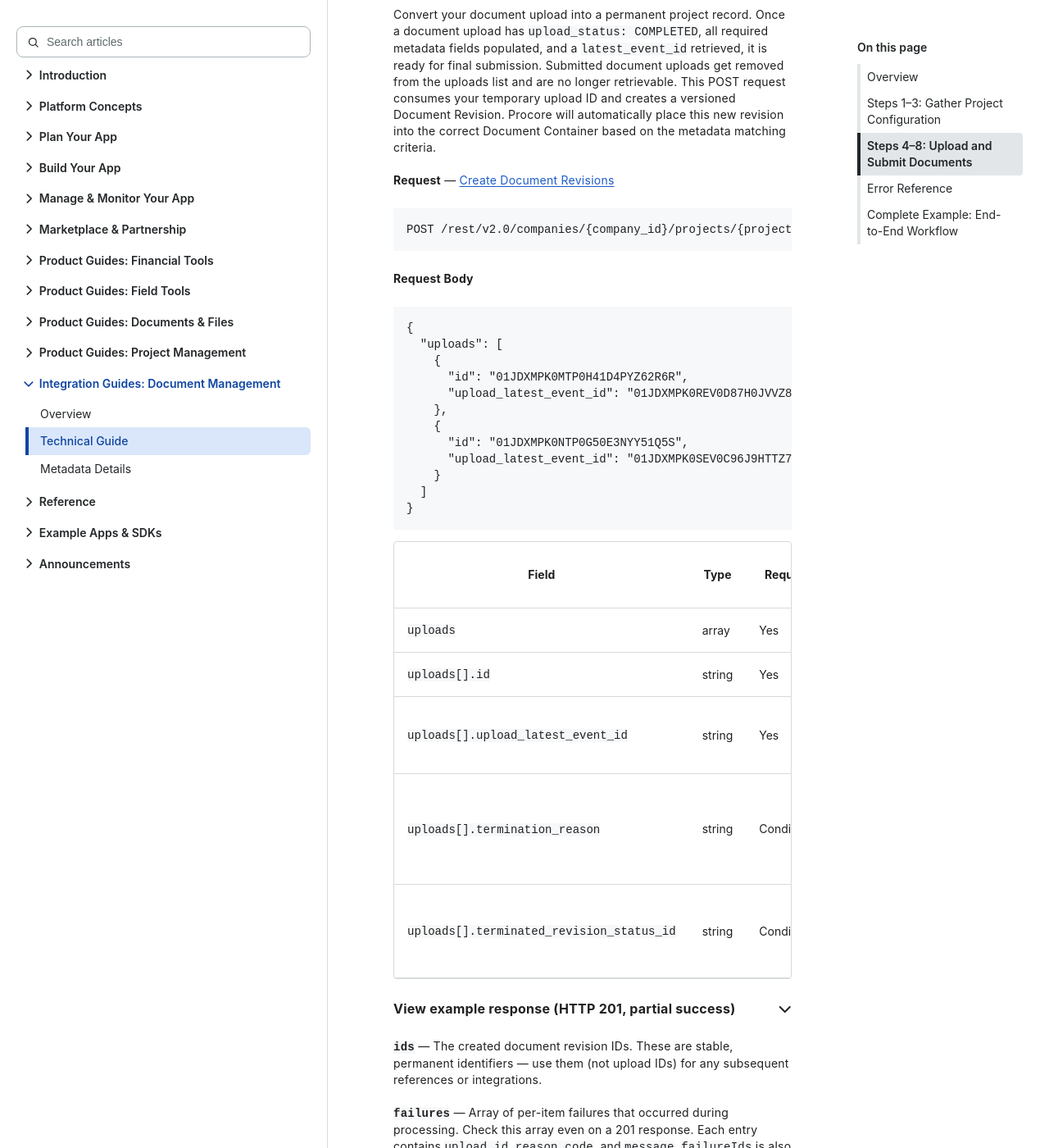
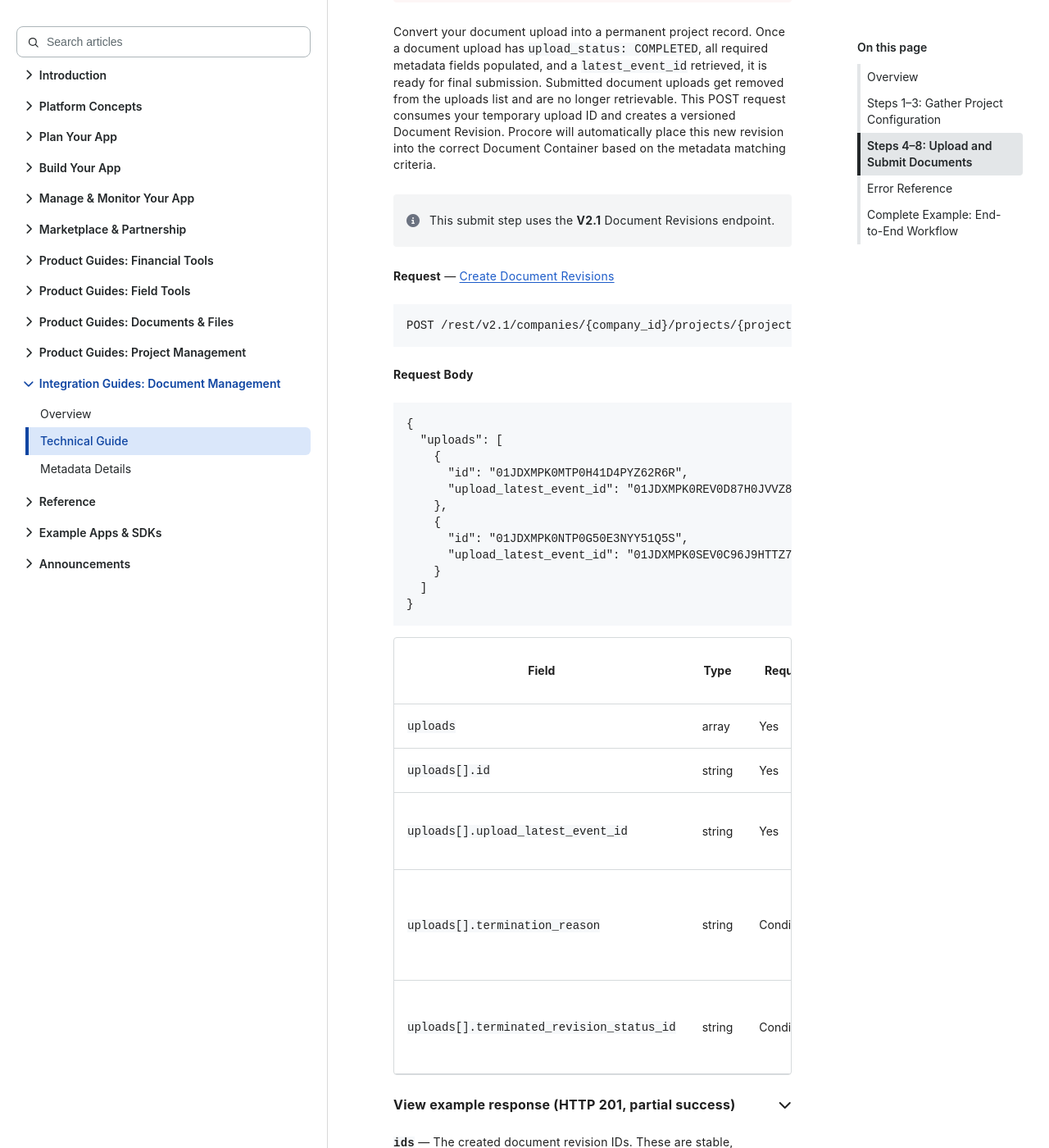
Before and after one commit to procore/documentation, a Jekyll site: the page built from document_management_integration/document_management_technical_guide.md, in a window 1280 px wide and 1400 px high, scrolled down 13971 px. Shown: the whole window at 82% size. Built offline with Jekyll 4.4.1, drawn with Linux system fonts in a browser that asks for light colours; comment, search, counter and statistics services are not loaded; some of the changed text lies outside the part shown.

Commit message:
DOCINT-1905: Document v2.1 bulk-create revisions in the PDM guide. (#377)
Retarget Step 8 to the shipped v2.1 path so integrators use ids + failures. Use a {version} placeholder on the Document Management base path.

````diff
--- a/document_management_integration/document_management_technical_guide.md
+++ b/document_management_integration/document_management_technical_guide.md
@@ -30,10 +30,10 @@ The sandbox environment is a safe place to iterate on requests and validate resp
 All V2 Document Management endpoints use the following base path:
 
 ```
-/rest/v2.0/companies/{company_id}/projects/{project_id}/document_management
+/rest/v{version}/companies/{company_id}/projects/{project_id}/document_management
 ```
 
-Replace `{company_id}` and `{project_id}` with your actual Procore company and project IDs.
+Replace `{version}` with the version shown in each step (`2.0` or `2.1`). Replace `{company_id}` and `{project_id}` with your actual Procore company and project IDs.
 
 ### Workflow Summary
 
@@ -46,7 +46,7 @@ Replace `{company_id}` and `{project_id}` with your actual Procore company and p
 | 5 | `/rest/v2.1/companies/{company_id}/projects/{project_id}/uploads` | POST, PUT, PATCH, GET | Upload binary file to Procore storage and poll processing status using the **V2.1 Unified File Upload API** |
 | 6 | `.../document_uploads` | PATCH | Associate the uploaded file, set metadata, mark upload as COMPLETED |
 | 7 | `.../document_uploads/{document_upload_id}` | GET | Retrieve `latest_event_id` (required for submission) and optionally review Machine Learning (ML)  populated fields |
-| 8 | `.../document_revisions` | POST | Submit uploads to create document revisions |
+| 8 | `/rest/v2.1/companies/{company_id}/projects/{project_id}/document_management/document_revisions` | POST | Submit uploads to create document revisions |
 
 Step 5 (binary file upload) can be performed before or after Step 4 (initialize document upload records). Both steps must be completed before Step 6 (Patch document uploads).
 Keep batches to 100 items or fewer in Steps 4, 6, and 8 as larger payloads increase the risk of timeouts and make partial-failure recovery more complex.
@@ -636,10 +636,13 @@ GET /rest/v2.0/companies/{company_id}/projects/{project_id}/document_management/
 
 Convert your document upload into a permanent project record. Once a document upload has `upload_status: COMPLETED`, all required metadata fields populated, and a `latest_event_id` retrieved, it is ready for final submission. Submitted document uploads get removed from the uploads list and are no longer retrievable. This POST request consumes your temporary upload ID and creates a versioned Document Revision. Procore will automatically place this new revision into the correct Document Container based on the metadata matching criteria.
 
-**Request** — [Create Document Revisions](https://developers.procore.com/reference/rest/document-revisions?version=2.0#bulk-create-document-revisions)
+> This submit step uses the **V2.1** Document Revisions endpoint.
+{: .callout .callout--note}
+
+**Request** — [Create Document Revisions](https://developers.procore.com/reference/rest/document-revisions?version=2.1#bulk-create-document-revisions)
 
 ```
-POST /rest/v2.0/companies/{company_id}/projects/{project_id}/document_management/document_revisions
+POST /rest/v2.1/companies/{company_id}/projects/{project_id}/document_management/document_revisions
 ```
 
 **Request Body**
@@ -687,7 +689,7 @@ POST /rest/v2.0/companies/{company_id}/projects/{project_id}/document_management
 
 **`ids`** — The created document revision IDs. These are stable, permanent identifiers — use them (not upload IDs) for any subsequent references or integrations.
 
-**`failures`** — Array of per-item failures that occurred during processing. Check this array even on a 201 response. Each entry contains `upload_id`, `reason_code`, and `message`. `failureIds` is also present but deprecated, use `failures` instead.
+**`failures`** — Array of per-item failures that occurred during processing. Check this array even on a 201 response. Each entry contains `upload_id`, `reason_code`, and `message`.
 
 ***
 
@@ -990,7 +992,7 @@ Fields used from previous steps:
 - `upload_latest_event_id`: `latest_event_id` from Step 7 (`01JDXMPK0REV0D87H0JVVZ8M2W`)
 
 ```json
-POST /rest/v2.0/companies/8089/projects/2305/document_management/document_revisions
+POST /rest/v2.1/companies/8089/projects/2305/document_management/document_revisions
 
 {
   "uploads": [
````
Also changed, not shown: other parts of document_management_integration/document_management_technical_guide.md (+0 -1 lines).
